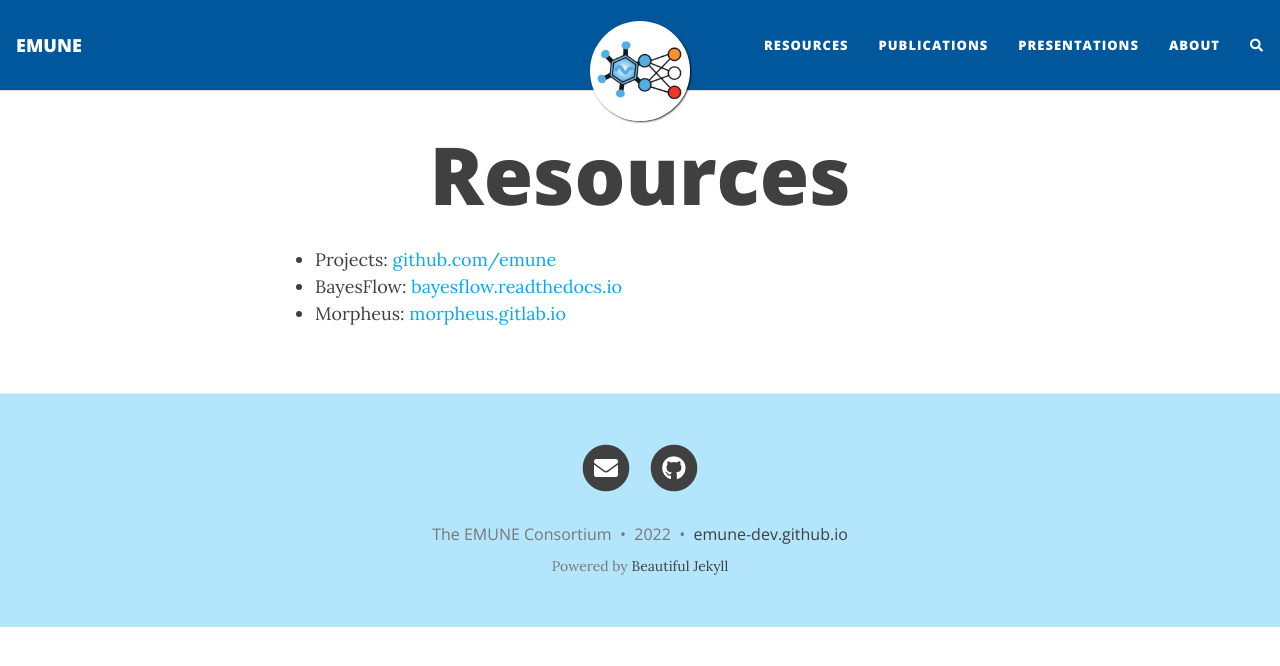
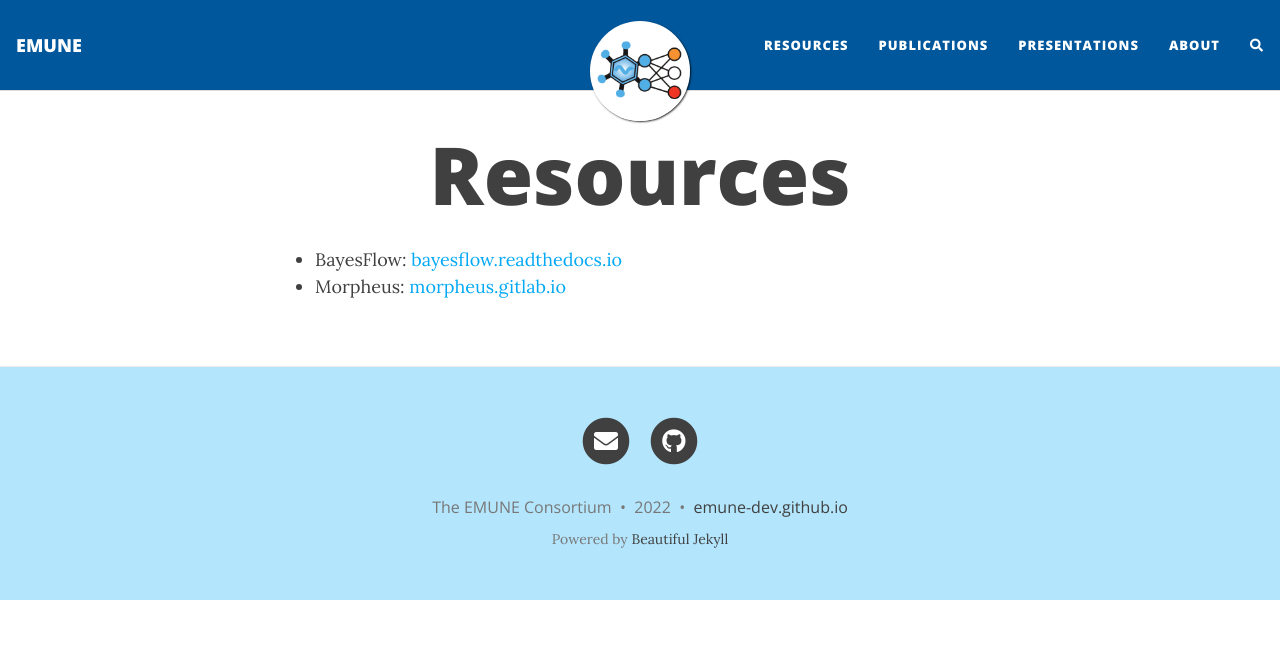
Before and after one commit to emune-dev/emune-dev.github.io, a Jekyll site: the page built from resources.md, in a window 1280 px wide. Shown: the top 666 px of the page. Built offline with Jekyll 4.4.1, drawn with Linux system fonts in a browser that asks for light colours; nearby versions of some CDN libraries; comment, search, counter and statistics services are not loaded.

Commit message:
Update resources.md

```diff
--- a/resources.md
+++ b/resources.md
@@ -3,6 +3,5 @@ layout: page
 title: Resources
 ---
 
-- Projects: [github.com/emune](https://github.com/emune)
 - BayesFlow: [bayesflow.readthedocs.io](https://bayesflow.readthedocs.io)
 - Morpheus: [morpheus.gitlab.io](https://morpheus.gitlab.io)
```
